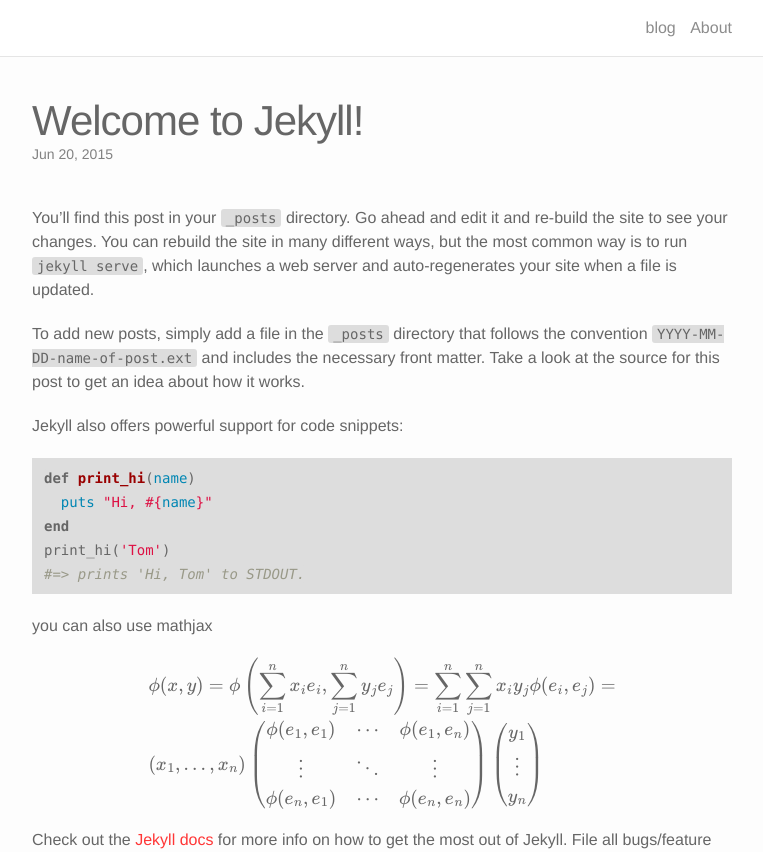
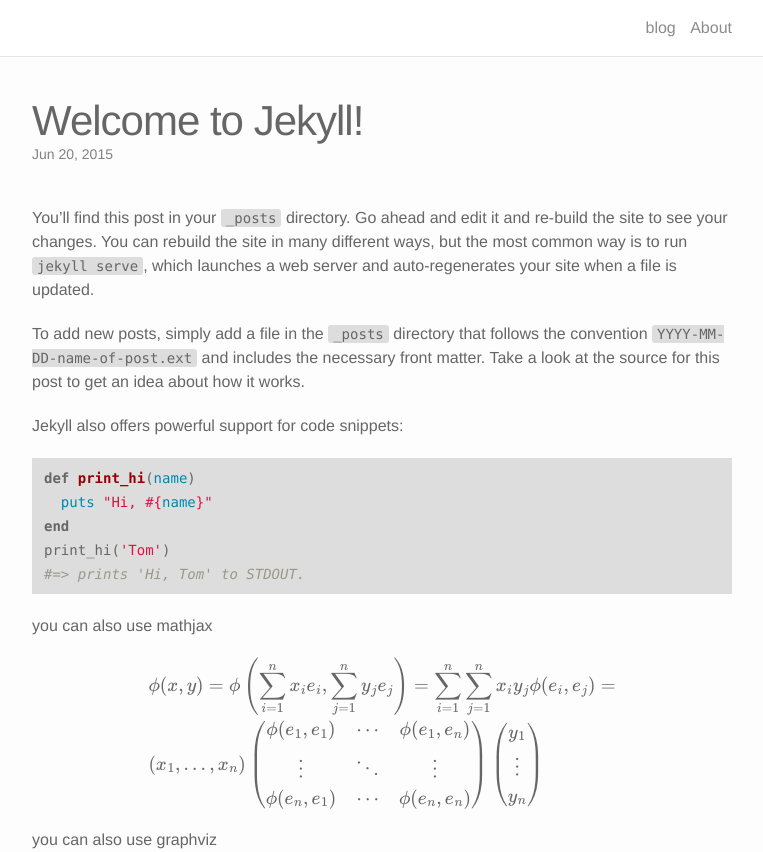
Before and after one commit to afghl/afghl.github.io, a Jekyll site: the page built from _posts/2015-06-20-welcome-to-jekyll.markdown, in a window 1280 px wide and 1367 px high. Shown: the top 852 px of the window, without its empty margins (258-1021 px from the left). Built offline with Jekyll 4.4.1, drawn with Linux system fonts in a browser that asks for light colours; formulas are drawn with MathJax 3; part of the change alters nothing that is shown; grey boxes are pictures that could not be loaded.

Commit message:
add graphviz

```diff
--- a/_posts/2015-06-20-welcome-to-jekyll.markdown
+++ b/_posts/2015-06-20-welcome-to-jekyll.markdown
@@ -37,6 +37,23 @@ $$
 \end{align*}
 $$
 
+you can also use graphviz
+
+
+![Alt text](http://g.gravizo.com/g?
+  digraph G { aize ="4,4"; main [shape=box]; main -> parse [weight=8];
+    parse -> execute;
+    main -> cleanup;
+    execute -> { make_string; printf};
+    init -> make_string;
+    edge [color=red];
+    main -> printf [style=bold,label="100 times"];
+    make_string [label="make a string"];
+    node [shape=box,style=filled,color=".7 .3 1.0"];
+    execute -> compare;
+  }
+)
+
 Check out the [Jekyll docs][jekyll-docs] for more info on how to get the most out of Jekyll. File all bugs/feature requests at [Jekyll’s GitHub repo][jekyll-gh]. If you have questions, you can ask them on [Jekyll Talk][jekyll-talk].
 
 [jekyll-docs]: http://jekyllrb.com/docs/home
```
